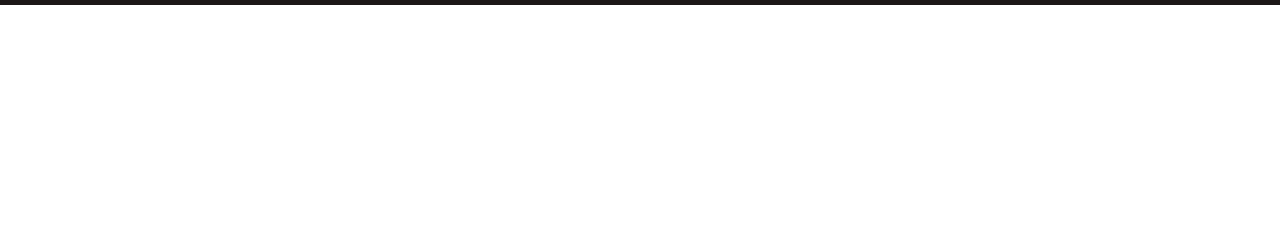
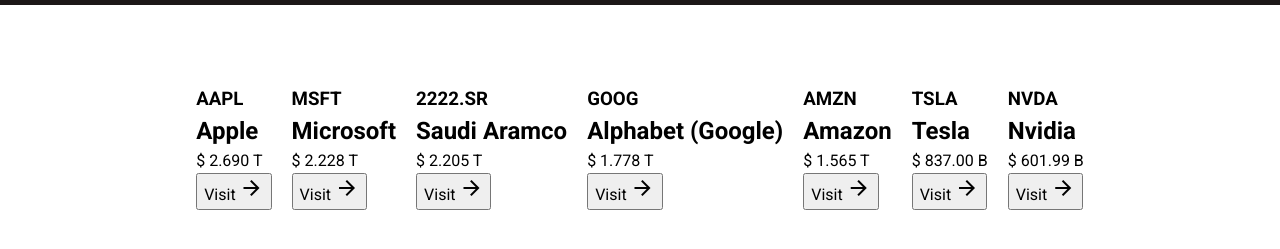
Before and after one commit to klikknpro/ui-extraexam-friday, a plain HTML site: page index.html in a window 1280 px wide. Shown: the part 35-284 px from the top of the page. Drawn offline with Linux system fonts and the light colour scheme.

Commit message:
populate cards

```diff
--- a/index.html
+++ b/index.html
@@ -19,5 +19,6 @@
       <h1>Annual Reports</h1>
       <span class="material-icons"> menu </span>
     </nav>
+    <section class="main"></section>
   </body>
 </html>
--- a/script.js
+++ b/script.js
@@ -36,6 +36,27 @@ const companies = [
   },
 ];
 
-function init() {}
+const companyCard = (company) => {
+  return `
+    <div class="card">
+      <h3 class="sub">${company.sub}</h3>
+      <h2 class="title">${company.title}</h2>
+      <p class="text">${company.text}</p>
+      <button>
+        Visit
+        <span class="material-icons"> arrow_forward </span>
+      </button>
+    </div>
+  `;
+};
+
+function init() {
+  const main = document.querySelector(".main");
+
+  for (let i = 0; i < companies.length; i++) {
+    const company = companies[i];
+    main.insertAdjacentHTML("beforeend", companyCard(company));
+  }
+}
 
 window.addEventListener("load", init);
--- a/style.css
+++ b/style.css
@@ -101,6 +101,10 @@ nav {
   width: 100%;
   height: 40px;
   padding: 0 15px;
+  position: fixed;
+  top: 0;
+  left: 0;
+  z-index: 99;
   background-color: var(--clr-dark);
 
   display: flex;
@@ -120,3 +124,14 @@ nav h1 {
 nav .menu-icon {
   font-size: 24px;
 }
+
+.main {
+  max-width: 1280px;
+  padding: 40px;
+  margin: 80px auto;
+
+  display: flex;
+  flex-wrap: wrap;
+  justify-content: center;
+  gap: 100px 20px;
+}
```
